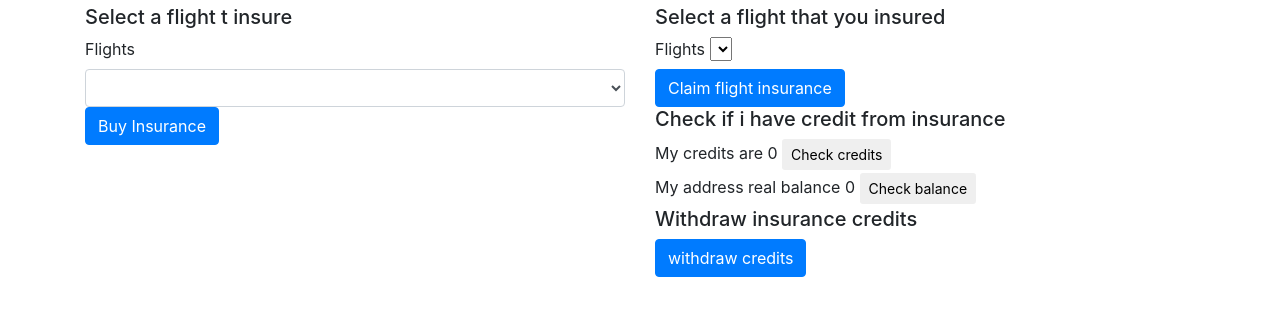
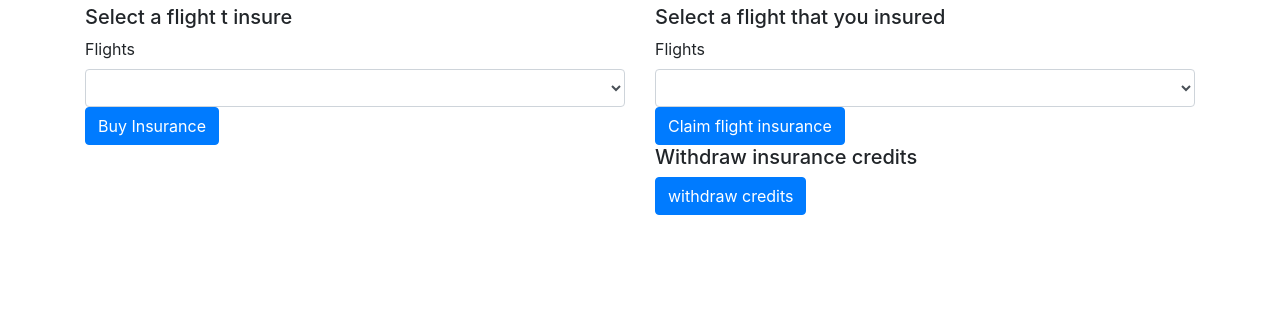
Before and after one commit to 1-4200/FlightSurety, a website: page src/dapp/index.html in a window 1280 px wide. Shown: the part 149-464 px from the top of the page. Drawn offline with nearby package versions, Linux system fonts and the light colour scheme.

Commit message:
fix: adjust ui

```diff
--- a/src/dapp/index.html
+++ b/src/dapp/index.html
@@ -51,21 +51,10 @@
                 <div class="row">
                     <div class="col-sm-12">
                         <label class="form">Flights</label>
-                        <select id="insured-flights"></select>
+                        <select id="insured-flights" class="form-control col-sm-12"></select>
                     </div>
                     <div class="col-sm-12">
                         <btn class="btn btn-primary" id="claim-flight-insurance">Claim flight insurance</btn>
-                    </div>
-                </div>
-                <h5 class="top-20">Check if i have credit from insurance</h5>
-                <div class="row">
-                    <div class="col-sm-12">
-                        <label class="form">My credits are <span id="credits-amount">0</span></label>
-                        <button class="btn btn-sm" id="check-credits-amount">Check credits</button>
-                    </div>
-                    <div class="col-sm-12">
-                        <label class="form">My address real balance <span id="address-balance">0</span></label>
-                        <button class="btn btn-sm" id="check-address-balance">Check balance</button>
                     </div>
                 </div>
                 <h5 class="top-20">Withdraw insurance credits</h5>
--- a/src/dapp/index.js
+++ b/src/dapp/index.js
@@ -20,7 +20,7 @@ import './flightsurety.css';
 
         contract.getFlights((error, result) => {
             console.log("getFlights", error, result);
-            displayFlights(result, 'oracle-flights');
+            displayFlights([result[0]], 'oracle-flights');
             displayFlights([result[0]], 'insurance-flights');
             displayFlights([result[0]], 'insured-flights');
         });
```
